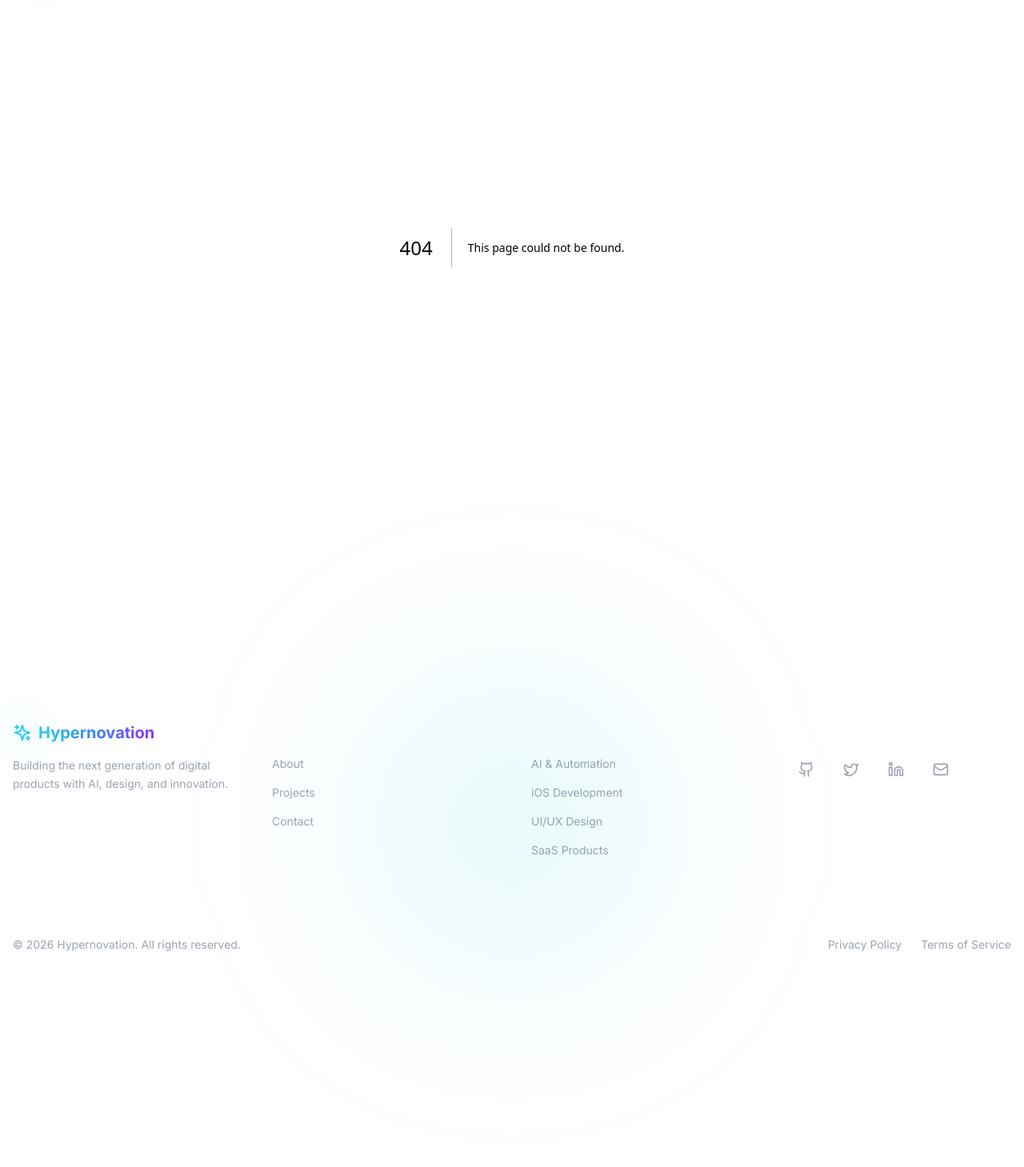
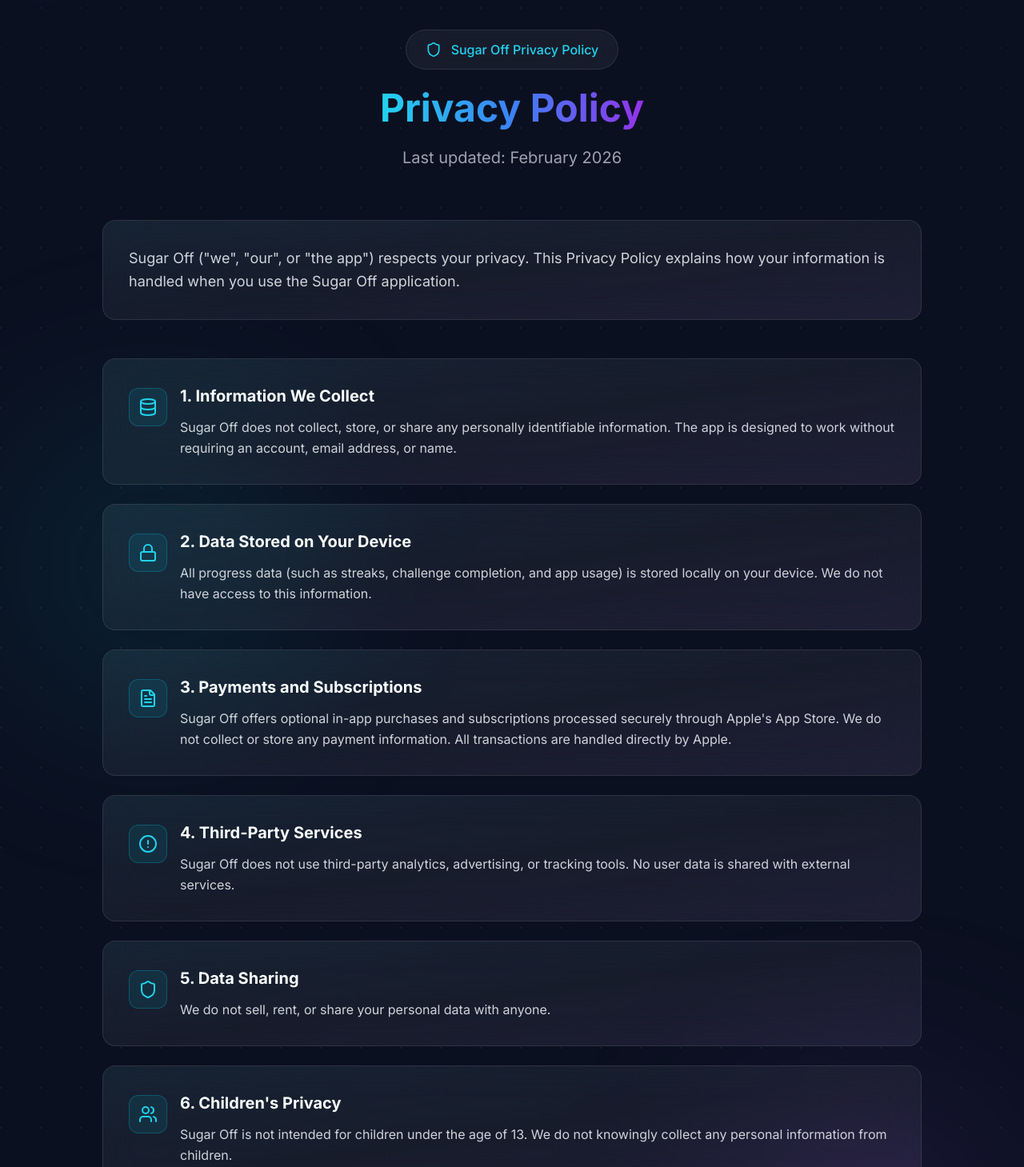
Before and after one commit to Jimmycode06/hypernova, a Next.js app: page /projects/sugaroff-support/privacy-policy in a window 1280 px wide. Before the commit this address had no page. Shown: the part 91-1550 px from the top of the page at 80% size. Before the commit the page ends 1346 px from the top, so only its background shows below. Built offline with nearby package versions, Linux system fonts and the light colour scheme.

Commit message:
Add Privacy Policy page for SugarOff app

```diff
--- a/app/projects/sugaroff-support/page.tsx
+++ b/app/projects/sugaroff-support/page.tsx
@@ -206,10 +206,15 @@
                   iCloud Sync
                 </span>
               </div>
-              <div className="pt-6">
-                <Button href="/contact" variant="outline">
-                  Need More Help? Contact Us
-                </Button>
+              <div className="pt-6 space-y-4">
+                <div className="flex flex-col sm:flex-row gap-4 justify-center">
+                  <Button href="/contact" variant="outline">
+                    Need More Help? Contact Us
+                  </Button>
+                  <Button href="/projects/sugaroff-support/privacy-policy" variant="secondary">
+                    Privacy Policy
+                  </Button>
+                </div>
               </div>
             </div>
           </GlassCard>
--- /dev/null
+++ b/app/projects/sugaroff-support/privacy-policy/page.tsx
@@ -0,0 +1,202 @@
+"use client";
+
+import { motion } from "framer-motion";
+import GlassCard from "@/components/ui/GlassCard";
+import Button from "@/components/ui/Button";
+import { DotsBackground } from "@/components/ui/AnimatedBackground";
+import { Shield, Lock, Database, Users, FileText, Mail, AlertCircle, RefreshCw } from "lucide-react";
+import Link from "next/link";
+
+const policySection = [
+  {
+    icon: Database,
+    title: "1. Information We Collect",
+    content: "Sugar Off does not collect, store, or share any personally identifiable information. The app is designed to work without requiring an account, email address, or name.",
+  },
+  {
+    icon: Lock,
+    title: "2. Data Stored on Your Device",
+    content: "All progress data (such as streaks, challenge completion, and app usage) is stored locally on your device. We do not have access to this information.",
+  },
+  {
+    icon: FileText,
+    title: "3. Payments and Subscriptions",
+    content: "Sugar Off offers optional in-app purchases and subscriptions processed securely through Apple's App Store. We do not collect or store any payment information. All transactions are handled directly by Apple.",
+  },
+  {
+    icon: AlertCircle,
+    title: "4. Third-Party Services",
+    content: "Sugar Off does not use third-party analytics, advertising, or tracking tools. No user data is shared with external services.",
+  },
+  {
+    icon: Shield,
+    title: "5. Data Sharing",
+    content: "We do not sell, rent, or share your personal data with anyone.",
+  },
+  {
+    icon: Users,
+    title: "6. Children's Privacy",
+    content: "Sugar Off is not intended for children under the age of 13. We do not knowingly collect any personal information from children.",
+  },
+  {
+    icon: RefreshCw,
+    title: "7. Changes to This Policy",
+    content: "We may update this Privacy Policy if needed. Any changes will be posted on this page.",
+  },
+  {
+    icon: Mail,
+    title: "8. Contact",
+    content: "If you have any questions about this Privacy Policy, you can contact us at:",
+    email: "support@sugaroff.app",
+  },
+];
+
+export default function SugarOffPrivacyPolicyPage() {
+  return (
+    <div className="relative min-h-screen pt-32 pb-20 px-4">
+      <DotsBackground />
+
+      <div className="relative z-10 max-w-5xl mx-auto">
+        {/* Header */}
+        <motion.div
+          initial={{ opacity: 0, y: 20 }}
+          animate={{ opacity: 1, y: 0 }}
+          transition={{ duration: 0.6 }}
+          className="text-center mb-16"
+        >
+          <div className="inline-flex items-center gap-3 glass px-6 py-3 rounded-full mb-6">
+            <Shield className="w-5 h-5 text-cyan-400" />
+            <span className="text-cyan-400 font-medium">Sugar Off Privacy Policy</span>
+          </div>
+          <h1 className="text-4xl md:text-5xl font-bold mb-6">
+            <span className="text-gradient">Privacy Policy</span>
+          </h1>
+          <p className="text-xl text-gray-400">
+            Last updated: February 2026
+          </p>
+        </motion.div>
+
+        {/* Introduction */}
+        <motion.div
+          initial={{ opacity: 0, y: 20 }}
+          animate={{ opacity: 1, y: 0 }}
+          transition={{ duration: 0.6, delay: 0.2 }}
+          className="mb-12"
+        >
+          <GlassCard hover={false}>
+            <p className="text-lg text-gray-300 leading-relaxed">
+              Sugar Off (&quot;we&quot;, &quot;our&quot;, or &quot;the app&quot;) respects your privacy. This Privacy Policy explains how your information is handled when you use the Sugar Off application.
+            </p>
+          </GlassCard>
+        </motion.div>
+
+        {/* Policy Sections */}
+        <div className="space-y-6 mb-12">
+          {policySection.map((section, index) => {
+            const Icon = section.icon;
+            return (
+              <motion.div
+                key={section.title}
+                initial={{ opacity: 0, y: 20 }}
+                animate={{ opacity: 1, y: 0 }}
+                transition={{ duration: 0.6, delay: 0.3 + index * 0.05 }}
+              >
+                <GlassCard hover={false}>
+                  <div className="flex items-start gap-4">
+                    <div className="w-12 h-12 rounded-xl bg-cyan-500/10 flex items-center justify-center border border-cyan-500/30 flex-shrink-0 mt-1">
+                      <Icon className="w-6 h-6 text-cyan-400" />
+                    </div>
+                    <div className="flex-1">
+                      <h2 className="text-xl font-bold text-white mb-3">
+                        {section.title}
+                      </h2>
+                      <p className="text-gray-300 leading-relaxed">
+                        {section.content}
+                      </p>
+                      {section.email && (
+                        <div className="mt-4">
+                          <a
+                            href={`mailto:${section.email}`}
+                            className="inline-flex items-center gap-2 text-cyan-400 hover:text-cyan-300 transition-colors"
+                          >
+                            <Mail className="w-4 h-4" />
+                            {section.email}
+                          </a>
+                        </div>
+                      )}
+                    </div>
+                  </div>
+                </GlassCard>
+              </motion.div>
+            );
+          })}
+        </div>
+
+        {/* Key Highlights */}
+        <motion.div
+          initial={{ opacity: 0, y: 20 }}
+          animate={{ opacity: 1, y: 0 }}
+          transition={{ duration: 0.6, delay: 0.8 }}
+          className="mb-12"
+        >
+          <GlassCard hover={false} className="bg-cyan-500/5">
+            <h3 className="text-2xl font-bold text-white mb-6 text-center">
+              Your Privacy Matters
+            </h3>
+            <div className="grid grid-cols-1 md:grid-cols-3 gap-6">
+              <div className="text-center">
+                <div className="w-16 h-16 rounded-2xl bg-cyan-500/10 flex items-center justify-center border border-cyan-500/30 mx-auto mb-4">
+                  <Lock className="w-8 h-8 text-cyan-400" />
+                </div>
+                <h4 className="font-bold text-white mb-2">No Data Collection</h4>
+                <p className="text-gray-400 text-sm">
+                  Zero personal information collected
+                </p>
+              </div>
+              <div className="text-center">
+                <div className="w-16 h-16 rounded-2xl bg-cyan-500/10 flex items-center justify-center border border-cyan-500/30 mx-auto mb-4">
+                  <Database className="w-8 h-8 text-cyan-400" />
+                </div>
+                <h4 className="font-bold text-white mb-2">Local Storage Only</h4>
+                <p className="text-gray-400 text-sm">
+                  All data stays on your device
+                </p>
+              </div>
+              <div className="text-center">
+                <div className="w-16 h-16 rounded-2xl bg-cyan-500/10 flex items-center justify-center border border-cyan-500/30 mx-auto mb-4">
+                  <Shield className="w-8 h-8 text-cyan-400" />
+                </div>
+                <h4 className="font-bold text-white mb-2">No Third Parties</h4>
+                <p className="text-gray-400 text-sm">
+                  No analytics or tracking tools
+                </p>
+              </div>
+            </div>
+          </GlassCard>
+        </motion.div>
+
+        {/* Action Buttons */}
+        <motion.div
+          initial={{ opacity: 0, y: 20 }}
+          animate={{ opacity: 1, y: 0 }}
+          transition={{ duration: 0.6, delay: 0.9 }}
+          className="flex flex-col sm:flex-row gap-4 justify-center"
+        >
+          <Button href="/projects/sugaroff-support" variant="outline">
+            Back to Support
+          </Button>
+          <Link href="mailto:support@sugaroff.app">
+            <Button variant="primary">
+              Contact Us
+              <Mail className="w-5 h-5" />
+            </Button>
+          </Link>
+        </motion.div>
+      </div>
+
+      {/* Background Effects */}
+      <div className="absolute top-1/4 left-0 w-96 h-96 bg-cyan-500/10 rounded-full blur-[120px] pointer-events-none" />
+      <div className="absolute bottom-1/4 right-0 w-96 h-96 bg-purple-500/10 rounded-full blur-[120px] pointer-events-none" />
+    </div>
+  );
+}
```
